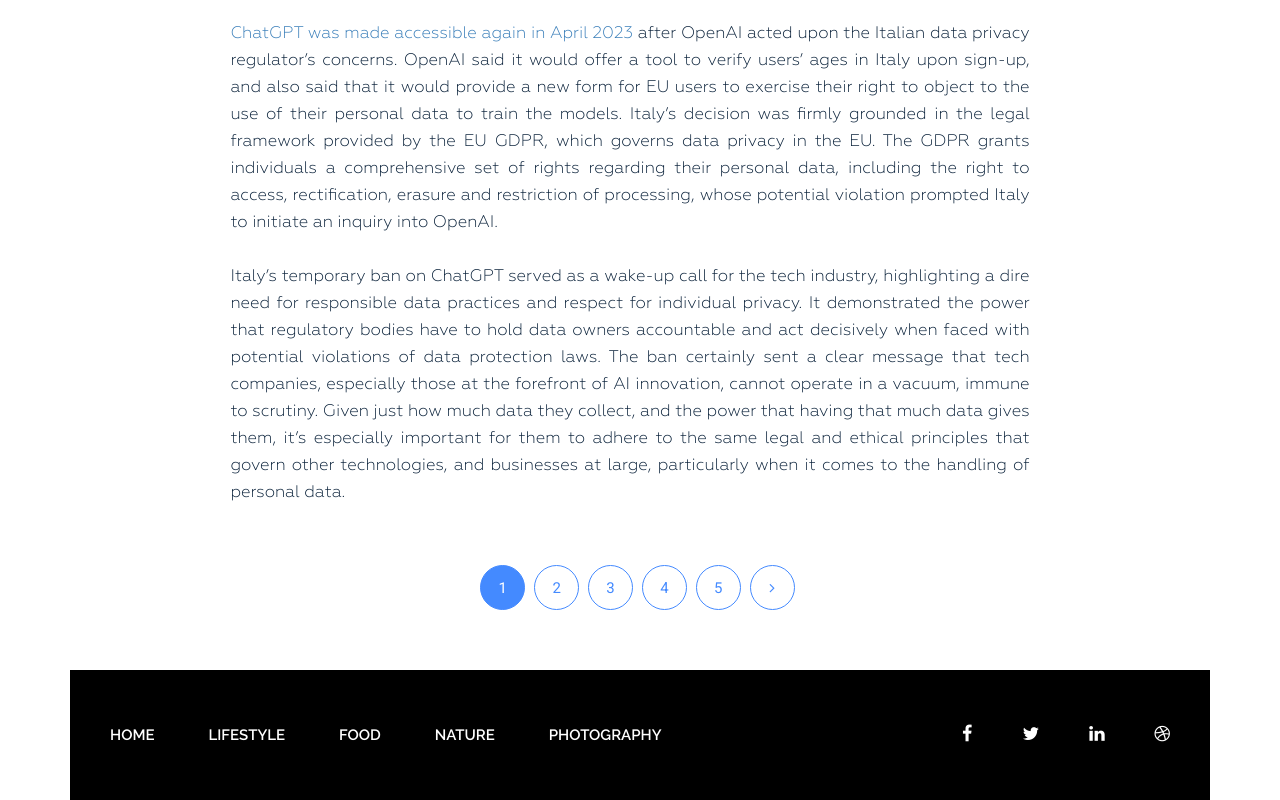
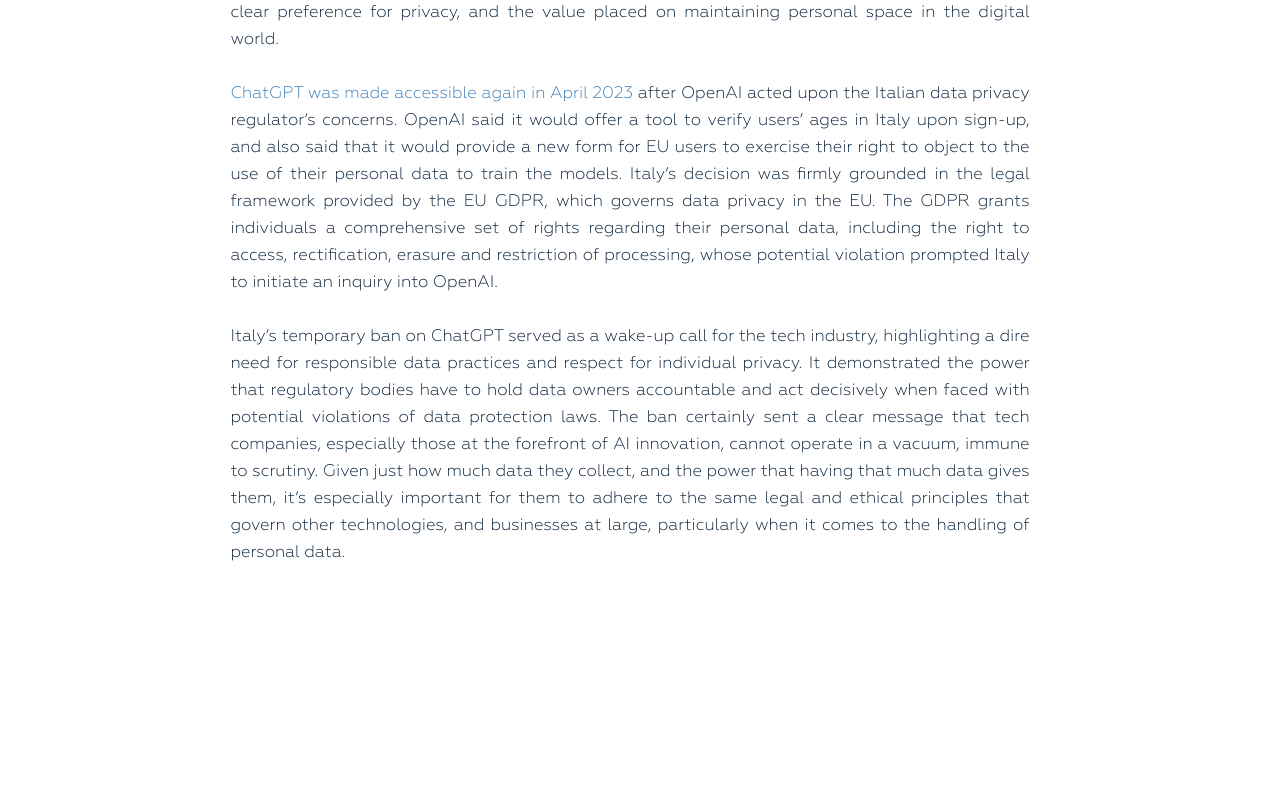
Before and after one commit to rachelkyuli36/data-privacy-across-borders-blog, a plain HTML site: page dart-blog-html/martha_blog_1.html in a window 1280 px wide. Shown: the part 1476-2276 px from the top of the page. After the commit the page ends 2051 px from the top, so only its background shows below. Drawn offline with Linux system fonts and the light colour scheme.

Commit message:
formatting changes

```diff
--- a/dart-blog-html/martha_blog_1.html
+++ b/dart-blog-html/martha_blog_1.html
@@ -21,19 +21,10 @@
         <header class="header">
             <div class="container">
                 <div class="row">
-                    <div class="col-md-2">
-                        <div class="logo">
-                            <h2><a href="#">Classic</a></h2>
-                        </div>
-                    </div>
                     <div class="col-md-10">
                         <div class="menu">
                             <ul>
-                                <li class="active"><a href="#">Home</a></li>
-                                <li><a href="#">lifestyle</a></li>
-                                <li><a href="#">Food</a></li>
-                                <li><a href="#">Nature</a></li>
-                                <li><a href="#">photography</a></li>
+                                <li class="active"><a href="index.html">Home</a></li>
                             </ul>
                         </div>
                     </div>
@@ -43,6 +34,8 @@
         <section class="blog-post-area">
             <div style="margin-left: 18%">
                 <h1>Italy's Chatgpt Ban: A Warning Shot for Tech Giants</h1>
+                <h4><span class="date">25 October 2023</span></h4>
+                <h4><span class="author">Posted By: <span class="author-name">Martha Njuguna</span></span></h4>
             </div>
             <div class="single-post" style="margin-left: 18%; margin-right: 18%; margin-top: 2%">
                 <p style="font-size: larger;">
@@ -105,64 +98,6 @@
                 </p>
             </div>
 
-
-
-
-
-
-
-
-
-            <div class="pegination">
-                <!--
-                <ul>
-                    <li><i class="fa fa-angle-left" aria-hidden="true"></i></li>
-                    <li class="active">1</li>
-                    <li>2</li>
-                    <li>3</li>
-                    <li><i class="fa fa-angle-right" aria-hidden="true"></i></li>
-                </ul>
--->
-
-                <div class="nav-links">
-                    <span class="page-numbers current">1</span>
-                    <a class="page-numbers" href="#">2</a>
-                    <a class="page-numbers" href="#">3</a>
-                    <a class="page-numbers" href="#">4</a>
-                    <a class="page-numbers" href="#">5</a>
-                    <a class="page-numbers" href="#"><i class="fa fa-angle-right" aria-hidden="true"></i></a>
-                </div>
-            </div>
-        </section>
-        <footer class="footer">
-            <div class="container">
-                <div class="row">
-                    <div class="col-md-12">
-                        <div class="footer-bg">
-                            <div class="row">
-                                <div class="col-md-9">
-                                    <div class="footer-menu">
-                                        <ul>
-                                            <li class="active"><a href="#">Home</a></li>
-                                            <li><a href="#">lifestyle</a></li>
-                                            <li><a href="#">Food</a></li>
-                                            <li><a href="#">Nature</a></li>
-                                            <li><a href="#">photography</a></li>
-                                        </ul>
-                                    </div>
-                                </div>
-                                <div class="col-md-3">
-                                    <div class="footer-icon">
-                                        <p><a href="#"><i class="fa fa-facebook" aria-hidden="true"></i></a><a href="#"><i class="fa fa-twitter" aria-hidden="true"></i></a><a href="#"><i class="fa fa-linkedin" aria-hidden="true"></i></a><a href="#"><i class="fa fa-dribbble" aria-hidden="true"></i></a></p>
-                                    </div>
-                                </div>
-                            </div> .
-                        </div>
-                    </div>
-                </div>
-            </div>
-        </footer>
-    </div>
     <script src="js/jquery-3.1.1.min.js"></script>
     <script src="js/bootstrap.min.js"></script>
     <script src="js/owl.carousel.min.js"></script>
```
Also changed, not shown: dart-blog-html/index.html (+4 -6 lines).
